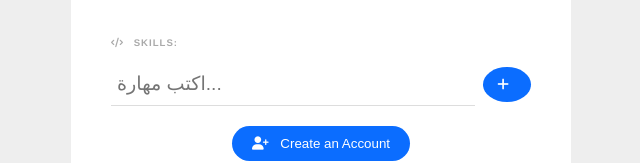
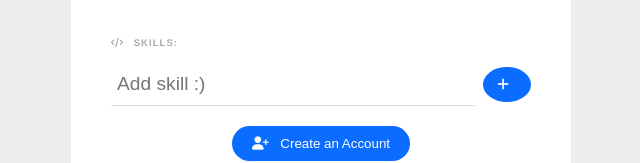
Before and after one commit to esraasaab1-droid/form-signup, a Vue app: page / in a window 1280 px wide. Shown: the part 422-585 px from the top of the page, without its empty margins (319-959 px from the left). Built offline with nearby package versions, Linux system fonts and the light colour scheme.

Commit message:
change texxt

```diff
--- a/src/components/Signup.vue
+++ b/src/components/Signup.vue
@@ -46,7 +46,7 @@
         type="text"
         v-model="tempSkill"
         @keyup.space="addskill"
-        placeholder="اكتب مهارة..."
+        placeholder="Add skill :)"
       />
       <button type="button" @click="addskillBtn">
         <i class="fa-solid fa-plus"></i>
```
